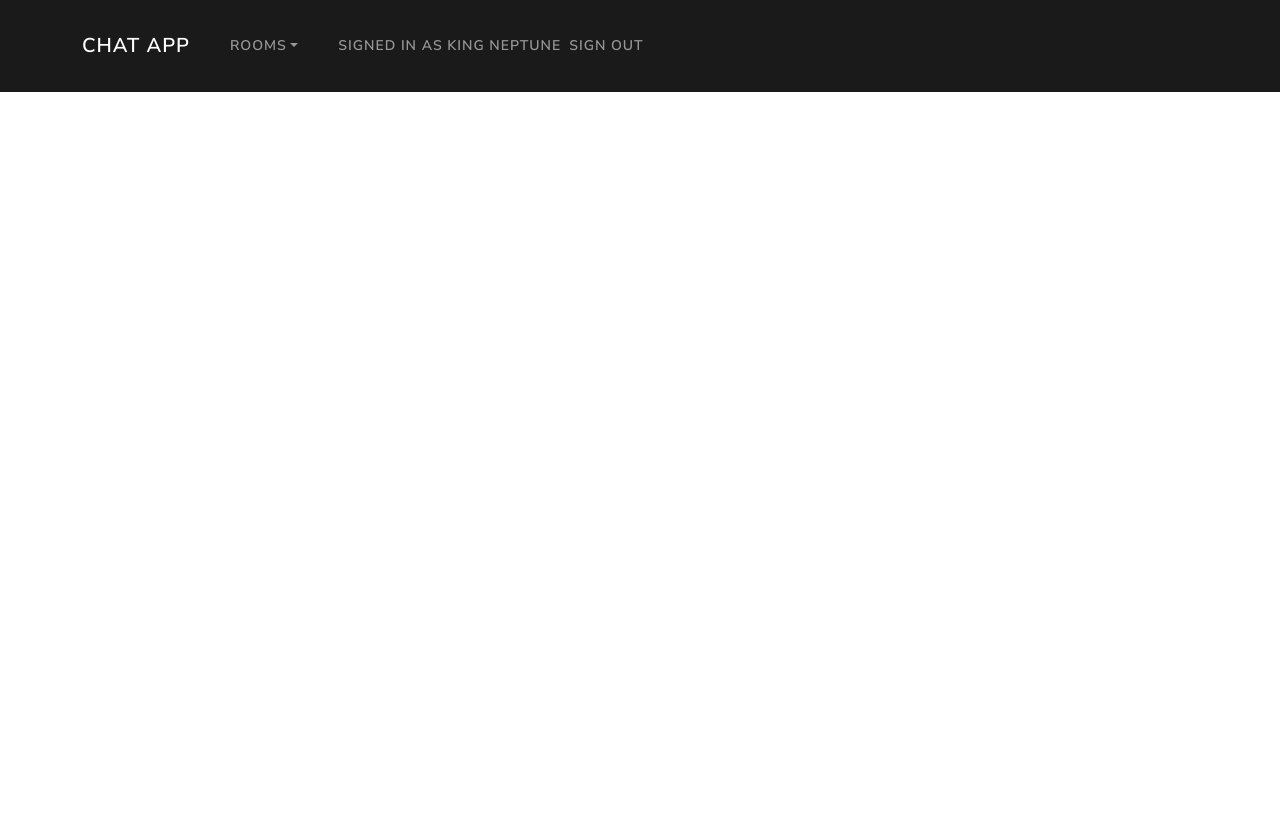
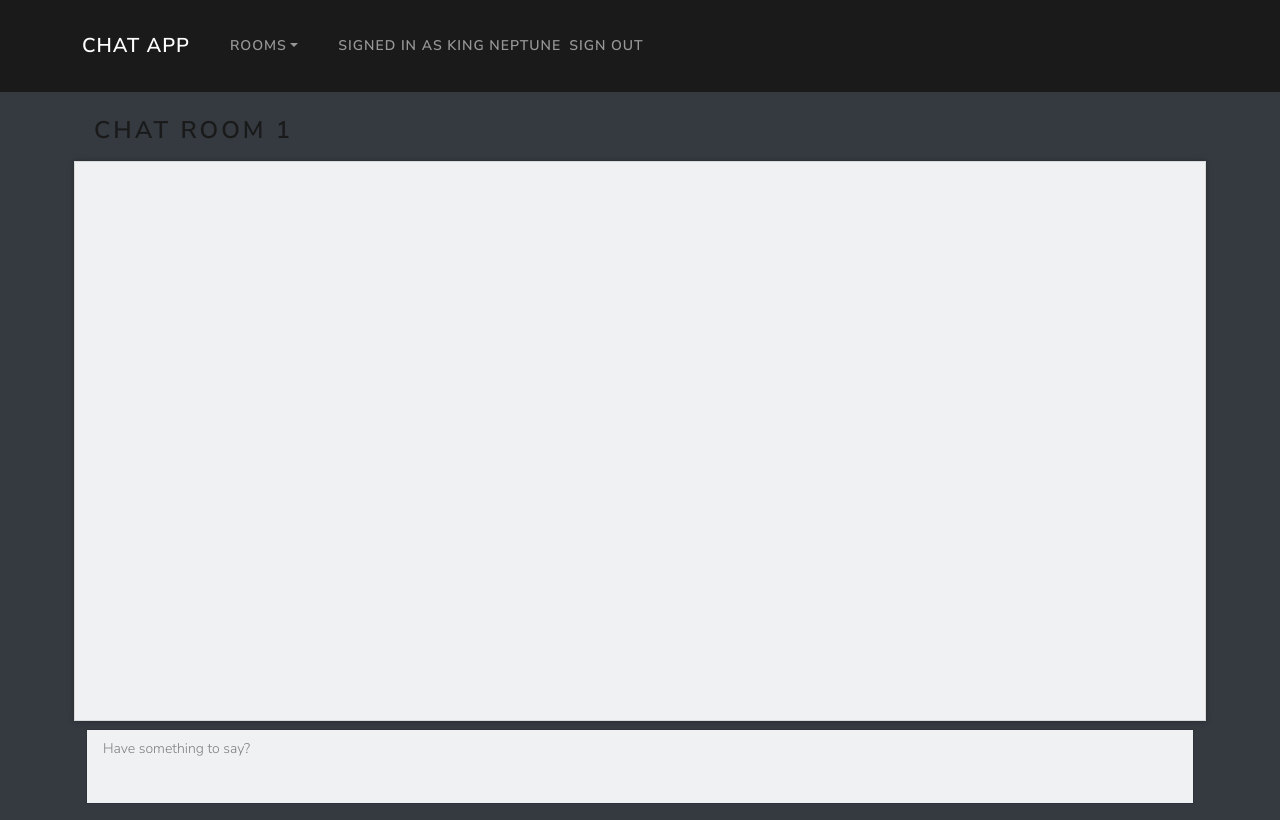
Before and after one commit to NeptuneRjo/chat-app, a React (Create React App) app in the folder frontend/: page / in a window 1280 px wide. Built offline with nearby package versions, Linux system fonts and the light colour scheme.

Commit message:
add Room to app

```diff
--- a/frontend/src/App.tsx
+++ b/frontend/src/App.tsx
@@ -1,6 +1,6 @@
 import React from 'react'
 import { HashRouter, Route, Routes } from 'react-router-dom'
-import { Menu } from './Containers'
+import { Menu, Room } from './Containers'
 import 'bootswatch/dist/lux/bootstrap.min.css'
 
 import './App.css'
@@ -8,14 +8,11 @@ import './App.css'
 function App() {
 	return (
 		<HashRouter>
-			<div className='app-main'>
+			<div className='app-main bg-dark'>
 				<Menu />
-				<div className='app-content'>
-					{/* <General roomsList={rooms} room={room} /> */}
-					<Routes>
-						<Route element={<div className='chat-room'></div>}></Route>
-					</Routes>
-				</div>
+				<Routes>
+					<Route path='/' element={<Room />} />
+				</Routes>
 			</div>
 		</HashRouter>
 	)
```
